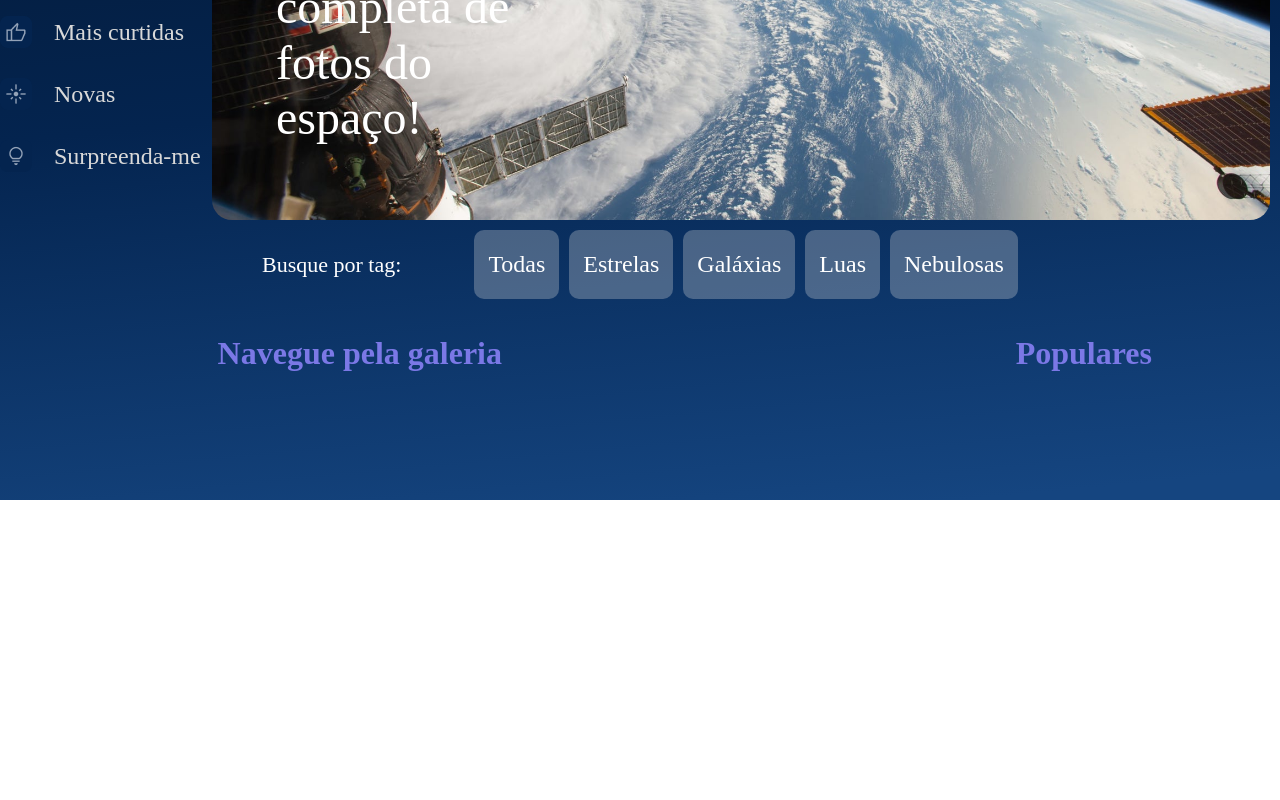
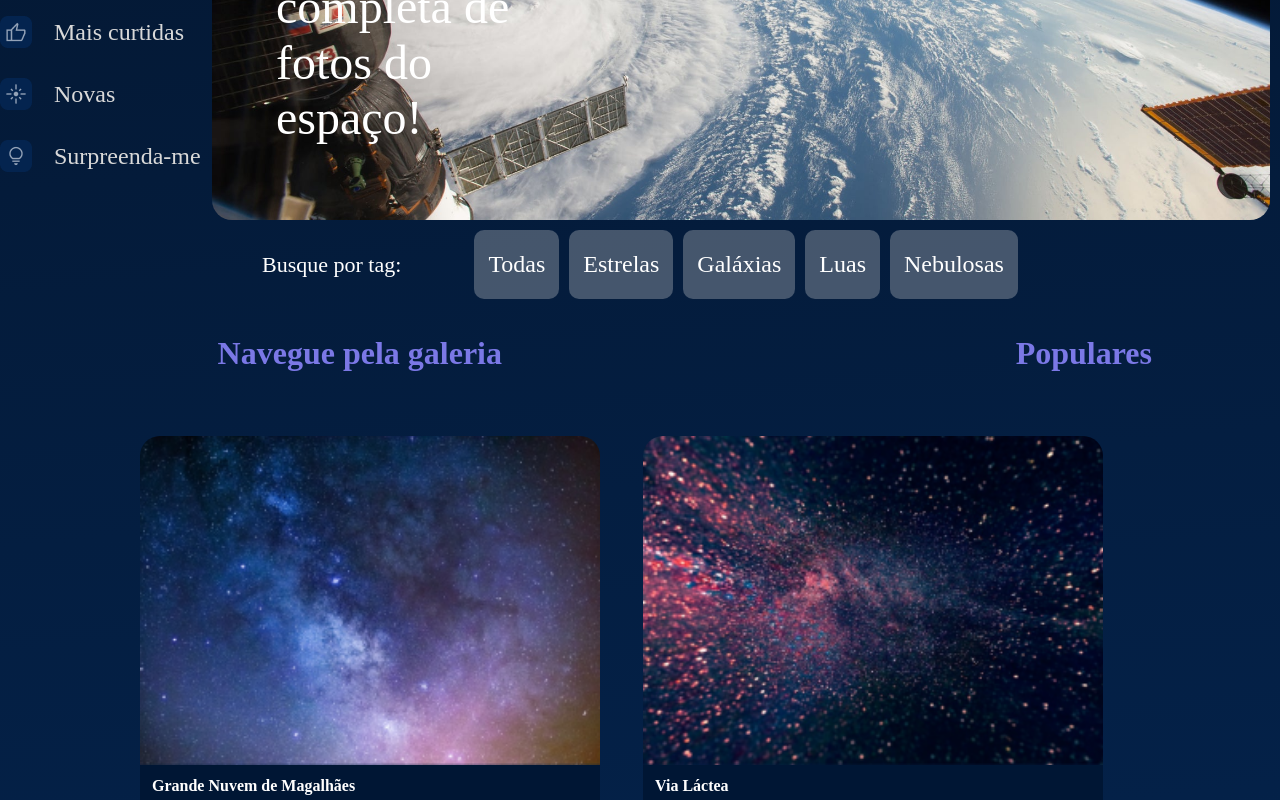
Before and after one commit to Joaolucas00/react-js, a React (Vite) app in the folder space-app/: page / in a window 1280 px wide. Shown: the part 300-1100 px from the top of the page. Before the commit the page ends 800 px from the top, so only its background shows below. Built offline with nearby package versions, Linux system fonts and the light colour scheme.

Commit message:
antes da refatoração

```diff
--- a/space-app/src/App.jsx
+++ b/space-app/src/App.jsx
@@ -5,7 +5,8 @@ import BarraLateral from './componentes/BarraLateral'
 import Galeria from './componentes/Galeria'
 import Tags from './componentes/Tags'
 import Imagens from './componentes/Imagnes'
-
+import { useState } from 'react'
+import fotos from './fotos.json'
 
 const FundoGradiente = styled.div`
   background: linear-gradient(174.61deg, #041833 4.16%, #04244F 48%, #154580 96.76%);
@@ -28,6 +29,10 @@ const ConteudoGaleria = styled.section`
 `
 
 function App() {
+
+  const [fotosGaleria, setFotos] = useState(fotos)
+
+
   return (
     <FundoGradiente>
       <AppContainer>
@@ -36,8 +41,8 @@ function App() {
         <Tags></Tags>
         <ConteudoGaleria>
           <Galeria/>
-          <Imagens/>
         </ConteudoGaleria>
+        <Imagens fotos={fotosGaleria}/>
       </AppContainer>
       <EstilosGlobais/>
     </FundoGradiente>
--- a/space-app/src/componentes/Galeria/index.jsx
+++ b/space-app/src/componentes/Galeria/index.jsx
@@ -1,24 +1,40 @@
 import styled from "styled-components"
 
 const TituloPopulares = styled.h2`
-    margin: 2% 10% 0 0;
+    margin: 2% 10% 5% 0;
     color: #7B78E6;
     font-size: 32px;
 
 `
 
 const TituloNav = styled.h2`
-    margin: 2% 0 0 17%;
+    margin: 2% 0 5% 17%;
     color: #7B78E6;
     font-size: 32px;
+`
+
+const GaleriaContainer = styled.div`
+    display: flex;
+    gap: 24px;
+`
+
+const SecaoFluida = styled.section`
+    flex-grow: 1;
+`
+
+const ImagensContainer = styled.section`
+    display: flex;
+    justify-content: space-between;
+    flex-wrap: wrap;
+    gap: 24px;
 `
 
 
 const Galeria = () => {
     return (
         <>
-        <TituloNav>Navegue pela galeria</TituloNav>
-        <TituloPopulares>Populares</TituloPopulares>
+            <TituloNav>Navegue pela galeria</TituloNav>
+            <TituloPopulares>Populares</TituloPopulares>
         </>
     )
 }
--- /dev/null
+++ b/space-app/src/componentes/Imagnes/Card/index.jsx
@@ -0,0 +1,45 @@
+import styled from "styled-components"
+
+const CardDiv = styled.figure`
+    width: ${props => props.$expandida ? '90%' : '460px'};
+    margin: 0;
+    display: flex;
+    flex-direction: column;
+    & > img {
+        max-width: 100%;
+        border-radius: 20px 20px 0 0;
+    }
+
+    figcaption {
+        background-color: #001634;
+        border-radius: 0 0 20px 20px;
+        color: white;
+        box-sizing: border-box;
+        padding: 12px;
+        h4 {
+            flex-grow: 1;
+        }
+        h3, h4 {
+            margin: 0;
+            font-size: 16px;
+        }
+    }
+`
+
+const Card = ({titulo, path, fonte, expandida = false}) => {
+    return (
+            <CardDiv $expandida={expandida}>
+                <img src={path} alt="foto"></img>
+                <figcaption>
+                    <h3>{titulo}</h3>
+                    <footer>
+                        <p>{fonte}</p>
+                        <button>Favorito</button>
+                        <button>Expandir</button>
+                    </footer>
+                </figcaption>
+            </CardDiv>
+    )
+}
+
+export default Card
--- a/space-app/src/componentes/Imagnes/index.jsx
+++ b/space-app/src/componentes/Imagnes/index.jsx
@@ -1,7 +1,25 @@
+import styled from "styled-components"
+import Card from "./Card"
 
 
-const Imagens = () => {
-    return (<></>)
+const CardContainer = styled.div`
+    display: flex;
+    width: 1000px;
+    margin: 0 auto;
+    gap: 43px;
+    flex-direction: row;
+    flex-wrap: wrap;
+`
+
+
+const Imagens = ({ fotos = []}) => {
+    return (
+        <>
+        <CardContainer>
+            {fotos.map(foto => <Card path={foto.path} titulo={foto.titulo} key={foto.id} fonte={foto.fonte}/>)}
+        </CardContainer>
+        </>
+    )
 }
 
 
--- /dev/null
+++ b/space-app/src/fotos.json
@@ -0,0 +1,72 @@
+[
+    {
+      "titulo": "Grande Nuvem de Magalhães",
+      "fonte": "Alura Space",
+      "path": "/imagens/galeria/foto-1.png",
+      "id": "1",
+      "tagId": 2
+    },
+    {
+      "titulo": "Via Láctea",
+      "fonte": "Alura Space",
+      "path": "/imagens/galeria/foto-2.png",
+      "id": "2",
+      "tagId": 2
+    },
+    {
+      "titulo": "Lua: quarto minguante",
+      "fonte": "Alura Space",
+      "path": "/imagens/galeria/foto-3.png",
+      "id": "3",
+      "tagId": 3
+    },
+    {
+      "titulo": "Galáxia de Andrómeda",
+      "fonte": "Alura Space",
+      "path": "/imagens/galeria/foto-4.png",
+      "id": "4",
+      "tagId": 2
+    },
+    {
+      "titulo": "Estrela Pistola",
+      "fonte": "Alura Space",
+      "path": "/imagens/galeria/foto-5.png",
+      "id": "5",
+      "tagId": 1
+    },
+    {
+      "titulo": "Ilustração",
+      "fonte": "Alura Space",
+      "path": "/imagens/galeria/foto-6.png",
+      "id": "6",
+      "tagId": 4
+    },
+    {
+      "titulo": "Galáxia de Andrómeda",
+      "fonte": "Alura Space",
+      "path": "/imagens/galeria/foto-7.png",
+      "id": "7",
+      "tagId": 2
+    },
+    {
+      "titulo": "Ilustração",
+      "fonte": "Alura Space",
+      "path": "/imagens/galeria/foto-8.png",
+      "id": "8",
+      "tagId": 4
+    },
+    {
+      "titulo": "Céu estrelado",
+      "fonte": "Alura Space",
+      "path": "/imagens/galeria/foto-9.png",
+      "id": "9",
+      "tagId": 1
+    },
+    {
+      "titulo": "Ilustração",
+      "fonte": "Alura Space",
+      "path": "/imagens/galeria/foto-10.png",
+      "id": "10",
+      "tagId": 1
+    }
+  ]
```
